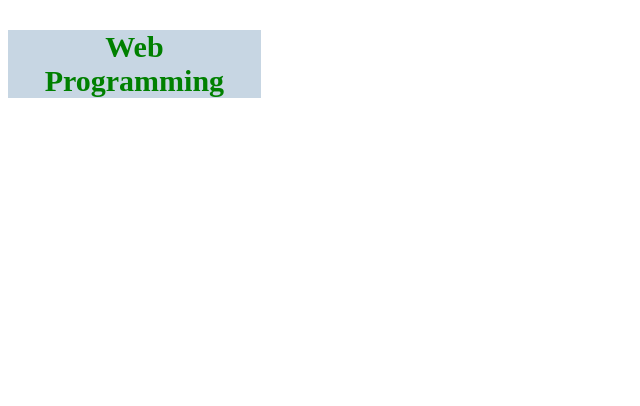
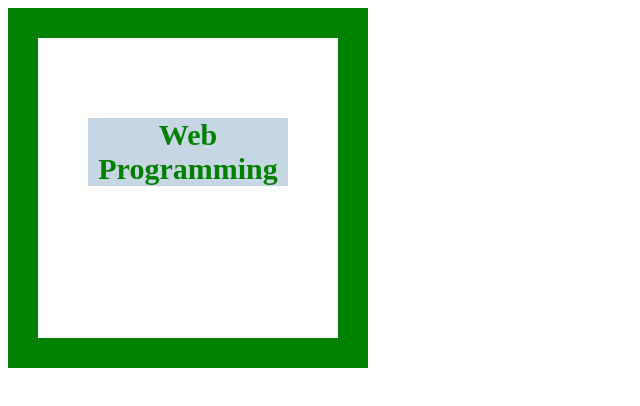
Before and after one commit to Huyennkfeb/BW2212R1, a plain HTML site: page Day 05 - CSS basic/Bài tập/box model 1/index.html in a window 1280 px wide. Shown: the whole page, without its empty margins (0-640 px from the left). Drawn offline with Linux system fonts and the light colour scheme.

Commit message:
sua bai tap model box 1

```diff
--- a/Day 05 - CSS basic/Bài tập/box model 1/boxmodel1.css
+++ b/Day 05 - CSS basic/Bài tập/box model 1/boxmodel1.css
@@ -4,6 +4,10 @@ p {
     font-weight: 600;
     color: green;
     background-color: #c7d6e3;
-    width: 20%;
-    height: 10%;
 }
+.outside {
+    width: 200px;
+    height: 200px;
+    border: 30px solid green;
+    padding: 50px;
+}
--- a/Day 05 - CSS basic/Bài tập/box model 1/index.html
+++ b/Day 05 - CSS basic/Bài tập/box model 1/index.html
@@ -10,7 +10,9 @@
 <body>
     <header></header>
     <main>
-        <p>Web<br>Programming</p>
+        <div class="outside">
+            <p>Web<br>Programming</p>
+        </div>
     </main>
     <footer></footer>
 </body>
```
